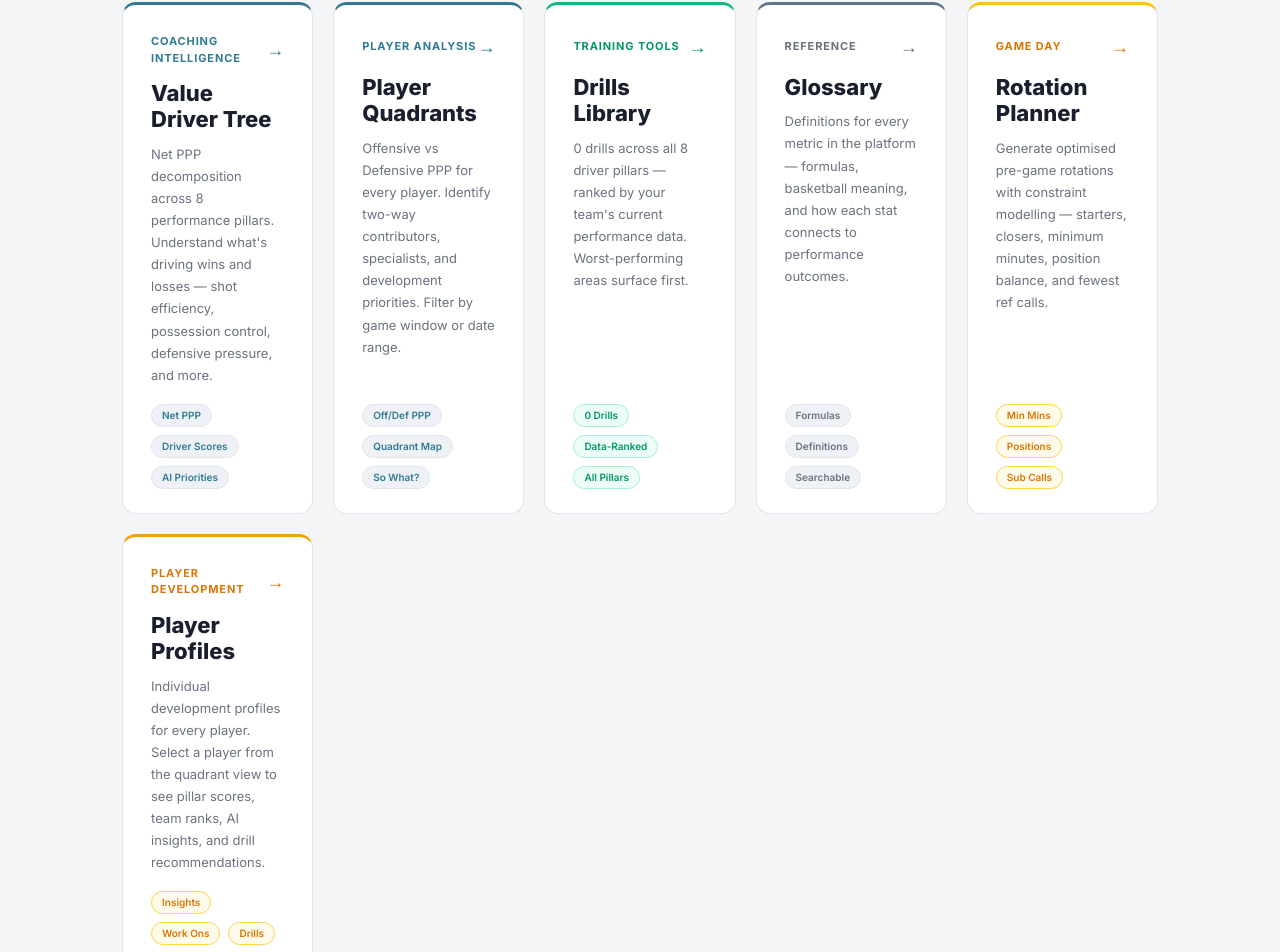
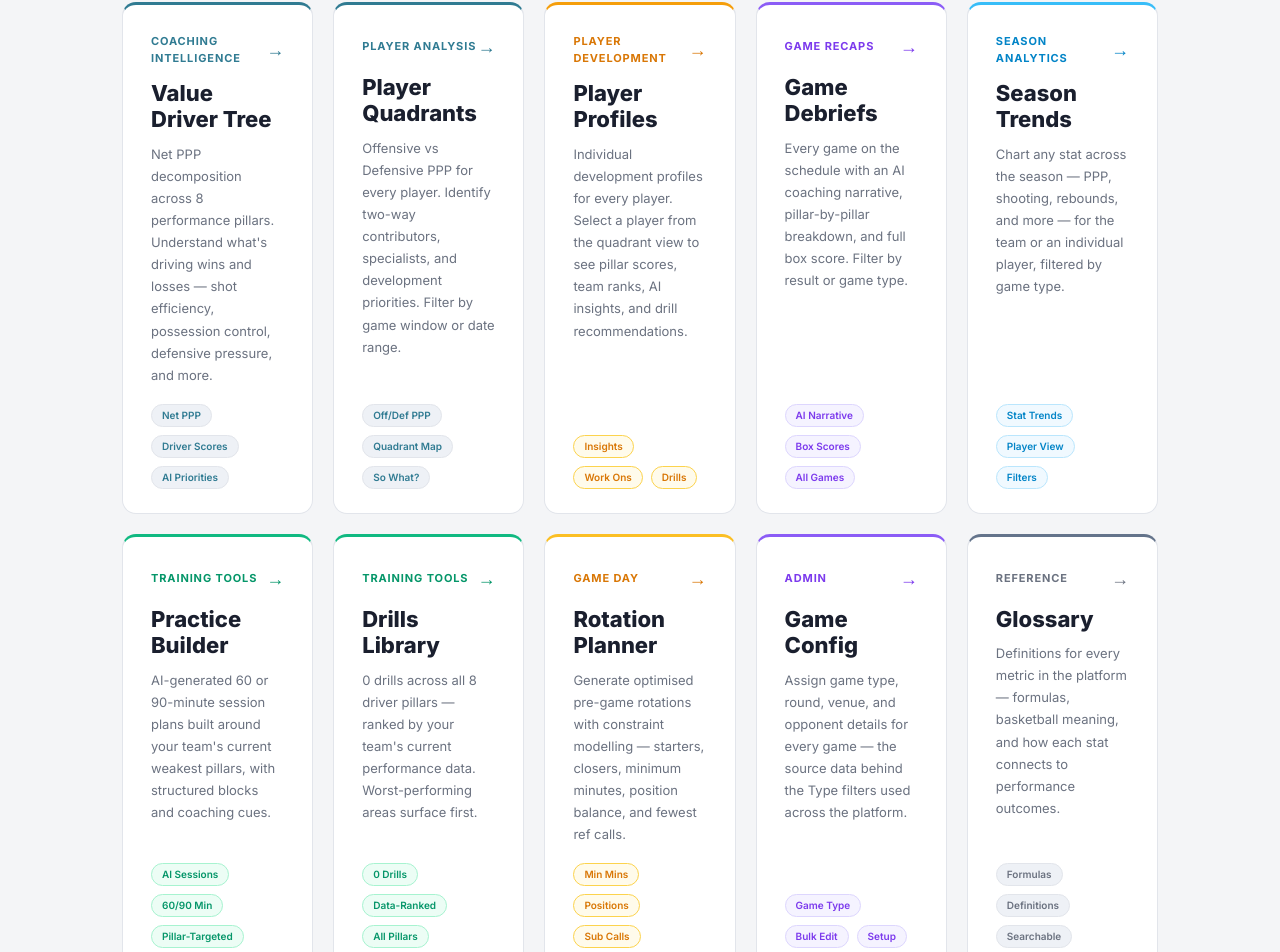
Before and after one commit to mjbarrenger-wq/courtside-iq, a Next.js app: page / in a window 1280 px wide. Shown: the part 169-1121 px from the top of the page. Built offline with nearby package versions, Linux system fonts and the light colour scheme; no server answers; the database is empty.

Commit message:
Add Debriefs/Trends/Practice/Game Config cards to Overview, reorder to match nav

```diff
--- a/app/page.tsx
+++ b/app/page.tsx
@@ -109,10 +109,11 @@ export default async function Home() {
       <div className="px-4 md:px-8 pt-8" style={{ maxWidth: 1100, margin: '0 auto' }}>
 
         {/* ── Nav cards ── */}
-        {/* Phone: 1 col. Small tablet: 2 cols. Desktop (md+): original 5 across. */}
+        {/* One card per nav bar destination (Overview excluded — this page IS Overview), */}
+        {/* ordered to match the nav bar sequence. Phone: 1 col. Small tablet: 2 cols. Desktop (md+): 5 across, 2 rows. */}
         <div className="grid grid-cols-1 sm:grid-cols-2 md:grid-cols-5 gap-5 mb-10">
 
-          {/* Coaching Intelligence */}
+          {/* Driver Tree */}
           <a href="/dashboard" style={{ textDecoration: 'none', display: 'flex' }}>
             <div style={{
               background: CARD, border: `1px solid ${BORDER}`,
@@ -146,7 +147,7 @@ export default async function Home() {
             </div>
           </a>
 
-          {/* Player Quadrants */}
+          {/* Quadrants */}
           <a href="/players" style={{ textDecoration: 'none', display: 'flex' }}>
             <div style={{
               background: CARD, border: `1px solid ${BORDER}`,
@@ -174,6 +175,142 @@ export default async function Home() {
                     background: '#eef1f6', border: `1px solid ${BORDER}`,
                     borderRadius: 20, padding: '3px 10px', fontSize: 10,
                     fontWeight: 600, color: '#307b92',
+                  }}>{tag}</span>
+                ))}
+              </div>
+            </div>
+          </a>
+
+          {/* Profiles */}
+          <a href="/profiles" style={{ textDecoration: 'none', display: 'flex' }}>
+            <div style={{
+              background: CARD, border: `1px solid ${BORDER}`,
+              borderTop: '3px solid #f59e0b',
+              borderRadius: 14, padding: '28px 28px 24px',
+              cursor: 'pointer', flex: 1,
+              display: 'flex', flexDirection: 'column',
+            }}>
+              <div style={{ display: 'flex', alignItems: 'center', justifyContent: 'space-between', marginBottom: 14 }}>
+                <div style={{ fontSize: 11, fontWeight: 700, color: '#d97706', letterSpacing: '0.08em' }}>
+                  PLAYER DEVELOPMENT
+                </div>
+                <span style={{ fontSize: 18, color: '#d97706' }}>→</span>
+              </div>
+              <div style={{ fontSize: 22, fontWeight: 800, color: '#1a1f2e', marginBottom: 10, lineHeight: 1.2 }}>
+                Player Profiles
+              </div>
+              <div style={{ fontSize: 13, color: '#6b7280', lineHeight: 1.7, flex: 1 }}>
+                Individual development profiles for every player. Select a player from the quadrant
+                view to see pillar scores, team ranks, AI insights, and drill recommendations.
+              </div>
+              <div style={{ marginTop: 18, display: 'flex', gap: 8, flexWrap: 'wrap' }}>
+                {['Insights', 'Work Ons', 'Drills'].map(tag => (
+                  <span key={tag} style={{
+                    background: '#fffbeb', border: `1px solid #fcd34d`,
+                    borderRadius: 20, padding: '3px 10px', fontSize: 10,
+                    fontWeight: 600, color: '#d97706',
+                  }}>{tag}</span>
+                ))}
+              </div>
+            </div>
+          </a>
+
+          {/* Debriefs */}
+          <a href="/debriefs" style={{ textDecoration: 'none', display: 'flex' }}>
+            <div style={{
+              background: CARD, border: `1px solid ${BORDER}`,
+              borderTop: '3px solid #8b5cf6',
+              borderRadius: 14, padding: '28px 28px 24px',
+              cursor: 'pointer', flex: 1,
+              display: 'flex', flexDirection: 'column',
+            }}>
+              <div style={{ display: 'flex', alignItems: 'center', justifyContent: 'space-between', marginBottom: 14 }}>
+                <div style={{ fontSize: 11, fontWeight: 700, color: '#7c3aed', letterSpacing: '0.08em' }}>
+                  GAME RECAPS
+                </div>
+                <span style={{ fontSize: 18, color: '#7c3aed' }}>→</span>
+              </div>
+              <div style={{ fontSize: 22, fontWeight: 800, color: '#1a1f2e', marginBottom: 10, lineHeight: 1.2 }}>
+                Game Debriefs
+              </div>
+              <div style={{ fontSize: 13, color: '#6b7280', lineHeight: 1.7, flex: 1 }}>
+                Every game on the schedule with an AI coaching narrative, pillar-by-pillar breakdown,
+                and full box score. Filter by result or game type.
+              </div>
+              <div style={{ marginTop: 18, display: 'flex', gap: 8, flexWrap: 'wrap' }}>
+                {['AI Narrative', 'Box Scores', 'All Games'].map(tag => (
+                  <span key={tag} style={{
+                    background: '#f5f3ff', border: `1px solid #ddd6fe`,
+                    borderRadius: 20, padding: '3px 10px', fontSize: 10,
+                    fontWeight: 600, color: '#7c3aed',
+                  }}>{tag}</span>
+                ))}
+              </div>
+            </div>
+          </a>
+
+          {/* Trends */}
+          <a href="/trends" style={{ textDecoration: 'none', display: 'flex' }}>
+            <div style={{
+              background: CARD, border: `1px solid ${BORDER}`,
+              borderTop: '3px solid #38bdf8',
+              borderRadius: 14, padding: '28px 28px 24px',
+              cursor: 'pointer', flex: 1,
+              display: 'flex', flexDirection: 'column',
+            }}>
+              <div style={{ display: 'flex', alignItems: 'center', justifyContent: 'space-between', marginBottom: 14 }}>
+                <div style={{ fontSize: 11, fontWeight: 700, color: '#0284c7', letterSpacing: '0.08em' }}>
+                  SEASON ANALYTICS
+                </div>
+                <span style={{ fontSize: 18, color: '#0284c7' }}>→</span>
+              </div>
+              <div style={{ fontSize: 22, fontWeight: 800, color: '#1a1f2e', marginBottom: 10, lineHeight: 1.2 }}>
+                Season Trends
+              </div>
+              <div style={{ fontSize: 13, color: '#6b7280', lineHeight: 1.7, flex: 1 }}>
+                Chart any stat across the season — PPP, shooting, rebounds, and more — for the team
+                or an individual player, filtered by game type.
+              </div>
+              <div style={{ marginTop: 18, display: 'flex', gap: 8, flexWrap: 'wrap' }}>
+                {['Stat Trends', 'Player View', 'Filters'].map(tag => (
+                  <span key={tag} style={{
+                    background: '#f0f9ff', border: `1px solid #bae6fd`,
+                    borderRadius: 20, padding: '3px 10px', fontSize: 10,
+                    fontWeight: 600, color: '#0284c7',
+                  }}>{tag}</span>
+                ))}
+              </div>
+            </div>
+          </a>
+
+          {/* Practice */}
+          <a href="/practice" style={{ textDecoration: 'none', display: 'flex' }}>
+            <div style={{
+              background: CARD, border: `1px solid ${BORDER}`,
+              borderTop: '3px solid #10b981',
+              borderRadius: 14, padding: '28px 28px 24px',
+              cursor: 'pointer', flex: 1,
+              display: 'flex', flexDirection: 'column',
+            }}>
+              <div style={{ display: 'flex', alignItems: 'center', justifyContent: 'space-between', marginBottom: 14 }}>
+                <div style={{ fontSize: 11, fontWeight: 700, color: '#059669', letterSpacing: '0.08em' }}>
+                  TRAINING TOOLS
+                </div>
+                <span style={{ fontSize: 18, color: '#059669' }}>→</span>
+              </div>
+              <div style={{ fontSize: 22, fontWeight: 800, color: '#1a1f2e', marginBottom: 10, lineHeight: 1.2 }}>
+                Practice Builder
+              </div>
+              <div style={{ fontSize: 13, color: '#6b7280', lineHeight: 1.7, flex: 1 }}>
+                AI-generated 60 or 90-minute session plans built around your team's current weakest
+                pillars, with structured blocks and coaching cues.
+              </div>
+              <div style={{ marginTop: 18, display: 'flex', gap: 8, flexWrap: 'wrap' }}>
+                {['AI Sessions', '60/90 Min', 'Pillar-Targeted'].map(tag => (
+                  <span key={tag} style={{
+                    background: '#ecfdf5', border: `1px solid #a7f3d0`,
+                    borderRadius: 20, padding: '3px 10px', fontSize: 10,
+                    fontWeight: 600, color: '#059669',
                   }}>{tag}</span>
                 ))}
               </div>
@@ -214,40 +351,6 @@ export default async function Home() {
             </div>
           </a>
 
-          {/* Glossary */}
-          <a href="/glossary" style={{ textDecoration: 'none', display: 'flex' }}>
-            <div style={{
-              background: CARD, border: `1px solid ${BORDER}`,
-              borderTop: '3px solid #64748b',
-              borderRadius: 14, padding: '28px 28px 24px',
-              cursor: 'pointer', flex: 1,
-              display: 'flex', flexDirection: 'column',
-            }}>
-              <div style={{ display: 'flex', alignItems: 'center', justifyContent: 'space-between', marginBottom: 14 }}>
-                <div style={{ fontSize: 11, fontWeight: 700, color: '#6b7280', letterSpacing: '0.08em' }}>
-                  REFERENCE
-                </div>
-                <span style={{ fontSize: 18, color: '#6b7280' }}>→</span>
-              </div>
-              <div style={{ fontSize: 22, fontWeight: 800, color: '#1a1f2e', marginBottom: 10, lineHeight: 1.2 }}>
-                Glossary
-              </div>
-              <div style={{ fontSize: 13, color: '#6b7280', lineHeight: 1.7, flex: 1 }}>
-                Definitions for every metric in the platform — formulas, basketball meaning,
-                and how each stat connects to performance outcomes.
-              </div>
-              <div style={{ marginTop: 18, display: 'flex', gap: 8, flexWrap: 'wrap' }}>
-                {['Formulas', 'Definitions', 'Searchable'].map(tag => (
-                  <span key={tag} style={{
-                    background: '#eef1f6', border: `1px solid ${BORDER}`,
-                    borderRadius: 20, padding: '3px 10px', fontSize: 10,
-                    fontWeight: 600, color: '#6b7280',
-                  }}>{tag}</span>
-                ))}
-              </div>
-            </div>
-          </a>
-
           {/* Rotation Planner */}
           <a href="/rotations" style={{ textDecoration: 'none', display: 'flex' }}>
             <div style={{
@@ -282,34 +385,68 @@ export default async function Home() {
             </div>
           </a>
 
-          {/* Player Profiles */}
-          <a href="/profiles" style={{ textDecoration: 'none', display: 'flex' }}>
+          {/* Game Config */}
+          <a href="/games" style={{ textDecoration: 'none', display: 'flex' }}>
             <div style={{
               background: CARD, border: `1px solid ${BORDER}`,
-              borderTop: '3px solid #f59e0b',
+              borderTop: '3px solid #8b5cf6',
               borderRadius: 14, padding: '28px 28px 24px',
               cursor: 'pointer', flex: 1,
               display: 'flex', flexDirection: 'column',
             }}>
               <div style={{ display: 'flex', alignItems: 'center', justifyContent: 'space-between', marginBottom: 14 }}>
-                <div style={{ fontSize: 11, fontWeight: 700, color: '#d97706', letterSpacing: '0.08em' }}>
-                  PLAYER DEVELOPMENT
+                <div style={{ fontSize: 11, fontWeight: 700, color: '#7c3aed', letterSpacing: '0.08em' }}>
+                  ADMIN
                 </div>
-                <span style={{ fontSize: 18, color: '#d97706' }}>→</span>
+                <span style={{ fontSize: 18, color: '#7c3aed' }}>→</span>
               </div>
               <div style={{ fontSize: 22, fontWeight: 800, color: '#1a1f2e', marginBottom: 10, lineHeight: 1.2 }}>
-                Player Profiles
+                Game Config
               </div>
               <div style={{ fontSize: 13, color: '#6b7280', lineHeight: 1.7, flex: 1 }}>
-                Individual development profiles for every player. Select a player from the quadrant
-                view to see pillar scores, team ranks, AI insights, and drill recommendations.
+                Assign game type, round, venue, and opponent details for every game — the source data
+                behind the Type filters used across the platform.
               </div>
               <div style={{ marginTop: 18, display: 'flex', gap: 8, flexWrap: 'wrap' }}>
-                {['Insights', 'Work Ons', 'Drills'].map(tag => (
+                {['Game Type', 'Bulk Edit', 'Setup'].map(tag => (
                   <span key={tag} style={{
-                    background: '#fffbeb', border: `1px solid #fcd34d`,
+                    background: '#f5f3ff', border: `1px solid #ddd6fe`,
                     borderRadius: 20, padding: '3px 10px', fontSize: 10,
-                    fontWeight: 600, color: '#d97706',
+                    fontWeight: 600, color: '#7c3aed',
+                  }}>{tag}</span>
+                ))}
+              </div>
+            </div>
+          </a>
+
+          {/* Glossary */}
+          <a href="/glossary" style={{ textDecoration: 'none', display: 'flex' }}>
+            <div style={{
+              background: CARD, border: `1px solid ${BORDER}`,
+              borderTop: '3px solid #64748b',
+              borderRadius: 14, padding: '28px 28px 24px',
+              cursor: 'pointer', flex: 1,
+              display: 'flex', flexDirection: 'column',
+            }}>
+              <div style={{ display: 'flex', alignItems: 'center', justifyContent: 'space-between', marginBottom: 14 }}>
+                <div style={{ fontSize: 11, fontWeight: 700, color: '#6b7280', letterSpacing: '0.08em' }}>
+                  REFERENCE
+                </div>
+                <span style={{ fontSize: 18, color: '#6b7280' }}>→</span>
+              </div>
+              <div style={{ fontSize: 22, fontWeight: 800, color: '#1a1f2e', marginBottom: 10, lineHeight: 1.2 }}>
+                Glossary
+              </div>
+              <div style={{ fontSize: 13, color: '#6b7280', lineHeight: 1.7, flex: 1 }}>
+                Definitions for every metric in the platform — formulas, basketball meaning,
+                and how each stat connects to performance outcomes.
+              </div>
+              <div style={{ marginTop: 18, display: 'flex', gap: 8, flexWrap: 'wrap' }}>
+                {['Formulas', 'Definitions', 'Searchable'].map(tag => (
+                  <span key={tag} style={{
+                    background: '#eef1f6', border: `1px solid ${BORDER}`,
+                    borderRadius: 20, padding: '3px 10px', fontSize: 10,
+                    fontWeight: 600, color: '#6b7280',
                   }}>{tag}</span>
                 ))}
               </div>
```
Also changed, not shown: app/trends/page.tsx (+9 -4 lines).
